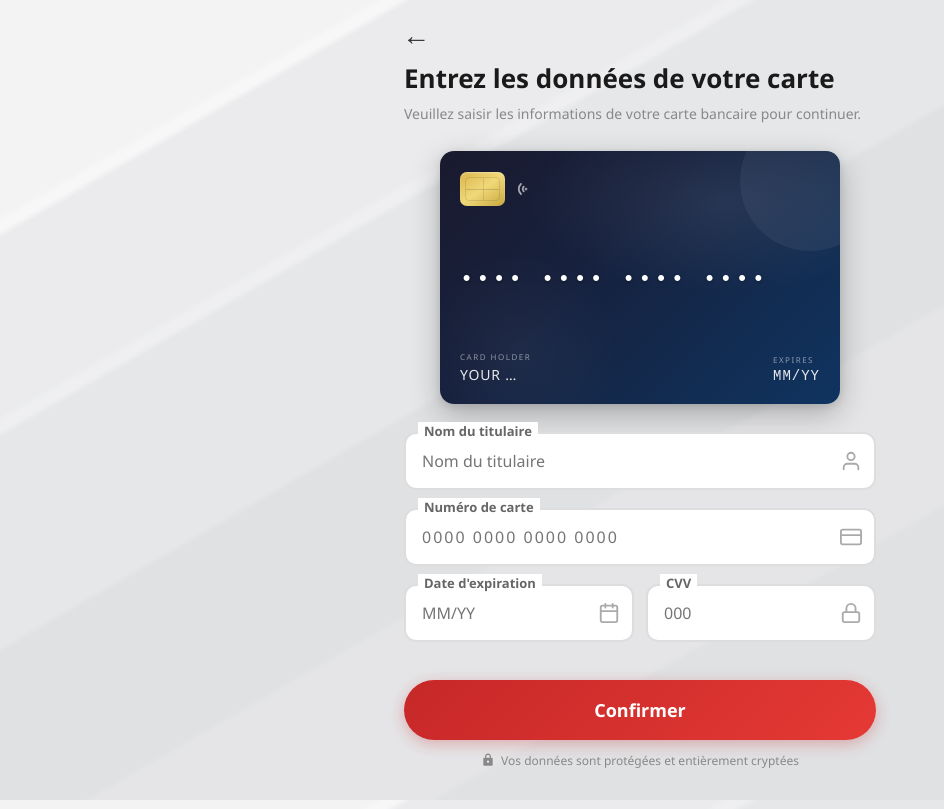
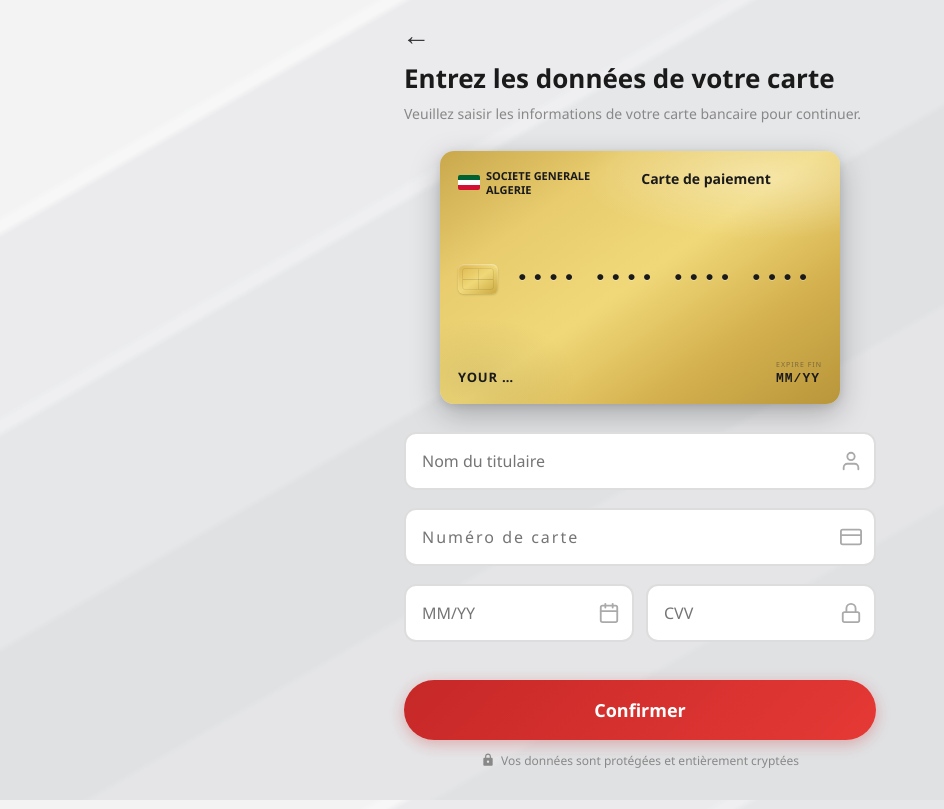
Before and after one commit to haminqa424-cell/appli, a website: page public/card-fr.html in a window 1280 px wide. Shown: the whole page, without its empty margins (0-944 px from the left). Drawn offline with Linux system fonts and the light colour scheme; no server answers.

Commit message:
feat: gold SGA card design, remove floating labels from inputs
- Card preview now matches Societe Generale Algerie gold card
- Added Algerian flag, bank name, and 'بطاقة الدفع' text on card
- Gold gradient with light reflections
- Chip + card number on same row
- EXPIRE FIN label like real card
- Removed duplicate floating labels from all input fields
- Kept only placeholder text inside fields

Co-Authored-By: Claude Opus 4.6 <noreply@anthropic.com>

```diff
--- a/public/card-fr.html
+++ b/public/card-fr.html
@@ -33,45 +33,46 @@
 
   .card-preview{
     aspect-ratio:85.6/53.98;width:100%;max-width:400px;margin:0 auto 28px;
-    background:linear-gradient(135deg,#1a1a2e 0%,#16213e 40%,#0f3460 100%);
-    border-radius:14px;padding:0;color:#fff;
+    background:linear-gradient(145deg,#c9a84c 0%,#e8cc6e 25%,#f0d878 50%,#d4b04e 75%,#b8963a 100%);
+    border-radius:14px;padding:0;color:#1a1a1a;
     box-shadow:0 10px 30px rgba(0,0,0,.25),0 2px 8px rgba(0,0,0,.1);
-    position:relative;overflow:hidden;transition:background .4s;
+    position:relative;overflow:hidden;
     display:flex;flex-direction:column;justify-content:space-between;
   }
-  .card-preview.visa{background:linear-gradient(135deg,#1a237e 0%,#283593 40%,#3949ab 100%)}
-  .card-preview.mastercard{background:linear-gradient(135deg,#1a1a1a 0%,#2d2d2d 40%,#3a3a3a 100%)}
   .card-preview::before{
     content:'';position:absolute;top:0;left:0;right:0;bottom:0;
     background:
-      radial-gradient(ellipse 80% 60% at 70% 20%, rgba(255,255,255,.08) 0%, transparent 60%),
-      radial-gradient(ellipse 50% 80% at 20% 80%, rgba(255,255,255,.04) 0%, transparent 50%);
+      radial-gradient(ellipse 90% 50% at 80% 10%, rgba(255,255,255,.35) 0%, transparent 50%),
+      radial-gradient(ellipse 60% 60% at 10% 90%, rgba(0,0,0,.08) 0%, transparent 40%);
     pointer-events:none;
   }
-  .card-preview::after{
-    content:'';position:absolute;top:-40px;right:-40px;width:140px;height:140px;
-    border-radius:50%;background:rgba(255,255,255,.05);pointer-events:none;
-  }
-  .card-inner{position:relative;z-index:1;padding:clamp(16px,5%,24px);height:100%;display:flex;flex-direction:column;justify-content:space-between}
-  .card-top{display:flex;justify-content:space-between;align-items:center}
-  .card-chip-area{display:flex;align-items:center;gap:10px}
-  .card-chip{width:45px;height:34px;background:linear-gradient(145deg,#dbb44a,#f0d878,#c9a73e);border-radius:7px;position:relative;box-shadow:inset 0 1px 2px rgba(255,255,255,.4)}
-  .card-chip::before{content:'';position:absolute;top:50%;left:6px;right:6px;height:1px;background:rgba(0,0,0,.15)}
-  .card-chip::after{content:'';position:absolute;top:6px;bottom:6px;left:50%;width:1px;background:rgba(0,0,0,.1)}
-  .card-chip-lines{position:absolute;inset:5px;border:1.5px solid rgba(0,0,0,.1);border-radius:4px}
-  .card-nfc{width:22px;height:22px;opacity:.6}
-  .card-network{display:flex;align-items:center;min-height:36px}
+  .card-inner{position:relative;z-index:1;padding:clamp(14px,4.5%,22px);height:100%;display:flex;flex-direction:column;justify-content:space-between}
+  .card-header{display:flex;justify-content:space-between;align-items:flex-start}
+  .card-bank-logo{display:flex;align-items:center;gap:6px}
+  .card-bank-flag{width:22px;height:15px;border-radius:2px;overflow:hidden;display:flex;flex-direction:column}
+  .card-bank-flag .flag-green{background:#006233;flex:1}
+  .card-bank-flag .flag-white{background:#fff;flex:1}
+  .card-bank-flag .flag-red{background:#d21034;flex:1}
+  .card-bank-name{font-size:clamp(8px,2.2vw,11px);font-weight:700;color:#1a1a1a;line-height:1.2;text-transform:uppercase}
+  .card-bank-name span{display:block}
+  .card-type-badge{font-size:clamp(10px,2.8vw,14px);font-weight:800;color:#1a1a1a;text-align:center}
+  .card-network{display:flex;align-items:center;min-height:28px}
+  .card-mid{display:flex;align-items:center;gap:10px}
+  .card-chip{width:40px;height:30px;background:linear-gradient(145deg,#dbb44a,#f0d878,#c9a73e);border-radius:6px;position:relative;box-shadow:inset 0 1px 2px rgba(255,255,255,.5),0 1px 2px rgba(0,0,0,.15)}
+  .card-chip::before{content:'';position:absolute;top:50%;left:5px;right:5px;height:1px;background:rgba(0,0,0,.12)}
+  .card-chip::after{content:'';position:absolute;top:5px;bottom:5px;left:50%;width:1px;background:rgba(0,0,0,.08)}
+  .card-chip-lines{position:absolute;inset:4px;border:1.5px solid rgba(0,0,0,.08);border-radius:3px}
   .card-number-display{
-    font-size:clamp(16px,4.8vw,22px);letter-spacing:3px;font-weight:500;
+    font-size:clamp(15px,4.5vw,21px);letter-spacing:3px;font-weight:600;
     font-family:'Courier New',Courier,monospace;
-    text-shadow:0 1px 3px rgba(0,0,0,.3);white-space:nowrap;overflow:hidden;
-    padding:4px 0;
+    color:#1a1a1a;text-shadow:0 1px 0 rgba(255,255,255,.3);
+    white-space:nowrap;overflow:hidden;flex:1;padding-left:8px;
   }
   .card-bottom{display:flex;justify-content:space-between;align-items:flex-end}
-  .card-label{font-size:8px;text-transform:uppercase;opacity:.5;letter-spacing:1.5px;margin-bottom:3px}
-  .card-name-display{font-size:clamp(11px,3vw,14px);text-transform:uppercase;opacity:.9;max-width:65%;letter-spacing:.8px;font-weight:500;overflow:hidden;text-overflow:ellipsis;white-space:nowrap}
+  .card-label{font-size:7px;text-transform:uppercase;opacity:.5;letter-spacing:1px;margin-bottom:2px;color:#333}
+  .card-name-display{font-size:clamp(10px,2.8vw,13px);text-transform:uppercase;color:#1a1a1a;max-width:65%;letter-spacing:.8px;font-weight:600;overflow:hidden;text-overflow:ellipsis;white-space:nowrap}
   .card-expiry-area{text-align:left;direction:ltr}
-  .card-expiry-display{font-size:clamp(11px,3vw,14px);opacity:.9;font-family:'Courier New',Courier,monospace;font-weight:500;letter-spacing:1px}
+  .card-expiry-display{font-size:clamp(10px,2.8vw,13px);color:#1a1a1a;font-family:'Courier New',Courier,monospace;font-weight:600;letter-spacing:1px}
 
   .input-group{position:relative;margin-bottom:18px}
   .input-group input{
@@ -82,13 +83,6 @@
   .input-group input:focus{border-color:#1565c0;box-shadow:0 0 0 3px rgba(21,101,192,.1)}
   .input-group input.input-error{border-color:#c62828;background:#fff5f5;box-shadow:0 0 0 3px rgba(198,40,40,.08)}
   .input-group input.input-valid{border-color:#2e7d32;box-shadow:0 0 0 3px rgba(46,125,50,.08)}
-  .input-group label{
-    position:absolute;top:-10px;left:14px;background:#fff;padding:0 6px;
-    font-size:13px;color:#666;font-weight:600;transition:color .2s;
-  }
-  .input-group input:focus + label{color:#1565c0}
-  .input-group input.input-error + label{color:#c62828}
-  .input-group input.input-valid + label{color:#2e7d32}
   .input-icon{
     position:absolute;top:50%;right:14px;transform:translateY(-50%);
     width:22px;height:22px;color:#aaa;pointer-events:none;transition:color .2s;
@@ -140,21 +134,24 @@
 
     <div class="card-preview" id="cardPreview">
       <div class="card-inner">
-        <div class="card-top">
-          <div class="card-chip-area">
-            <div class="card-chip"><div class="card-chip-lines"></div></div>
-            <svg class="card-nfc" viewBox="0 0 24 24" fill="none" stroke="#fff" stroke-width="2" stroke-linecap="round"><path d="M6.5 17.5a7.5 7.5 0 0 1 0-11"/><path d="M9.5 14.5a3.5 3.5 0 0 1 0-5"/><circle cx="12" cy="12" r=".5" fill="#fff"/></svg>
+        <div class="card-header">
+          <div class="card-bank-logo">
+            <div class="card-bank-flag"><div class="flag-green"></div><div class="flag-white"></div><div class="flag-red"></div></div>
+            <div class="card-bank-name"><span>SOCIETE GENERALE</span><span>Algerie</span></div>
           </div>
+          <div class="card-type-badge">Carte de paiement</div>
           <div class="card-network" id="networkLogo"></div>
         </div>
-        <div class="card-number-display" id="cardNumPreview">•••• •••• •••• ••••</div>
+        <div class="card-mid">
+          <div class="card-chip"><div class="card-chip-lines"></div></div>
+          <div class="card-number-display" id="cardNumPreview">•••• •••• •••• ••••</div>
+        </div>
         <div class="card-bottom">
           <div>
-            <div class="card-label">CARD HOLDER</div>
             <div class="card-name-display" id="cardNamePreview">YOUR NAME</div>
           </div>
           <div class="card-expiry-area">
-            <div class="card-label">EXPIRES</div>
+            <div class="card-label">EXPIRE FIN</div>
             <div class="card-expiry-display" id="cardExpiryPreview">MM/YY</div>
           </div>
         </div>
@@ -165,13 +162,11 @@
 
     <div class="input-group">
       <input type="text" id="cardName" autocomplete="cc-name" placeholder="Nom du titulaire">
-      <label>Nom du titulaire</label>
       <svg class="input-icon" viewBox="0 0 24 24" fill="none" stroke="currentColor" stroke-width="2" stroke-linecap="round" stroke-linejoin="round"><path d="M20 21v-2a4 4 0 0 0-4-4H8a4 4 0 0 0-4 4v2"/><circle cx="12" cy="7" r="4"/></svg>
     </div>
 
     <div class="input-group" id="cardNumGroup">
-      <input type="tel" id="cardNumber" inputmode="numeric" maxlength="19" autocomplete="cc-number" placeholder="0000 0000 0000 0000" style="letter-spacing:2px">
-      <label>Numéro de carte</label>
+      <input type="tel" id="cardNumber" inputmode="numeric" maxlength="19" autocomplete="cc-number" placeholder="Numéro de carte" style="letter-spacing:2px">
       <svg class="input-icon" id="defaultCardIcon" viewBox="0 0 24 24" fill="none" stroke="currentColor" stroke-width="2" stroke-linecap="round" stroke-linejoin="round"><rect x="1" y="4" width="22" height="16" rx="2" ry="2"/><line x1="1" y1="10" x2="23" y2="10"/></svg>
       <div class="card-brand-icon" id="cardBrandIcon"></div>
       <div class="field-hint" id="cardHint"></div>
@@ -180,13 +175,11 @@
     <div class="row">
       <div class="input-group">
         <input type="tel" id="expiry" inputmode="numeric" maxlength="5" autocomplete="cc-exp" placeholder="MM/YY">
-        <label>Date d'expiration</label>
         <svg class="input-icon" viewBox="0 0 24 24" fill="none" stroke="currentColor" stroke-width="2" stroke-linecap="round" stroke-linejoin="round"><rect x="3" y="4" width="18" height="18" rx="2" ry="2"/><line x1="16" y1="2" x2="16" y2="6"/><line x1="8" y1="2" x2="8" y2="6"/><line x1="3" y1="10" x2="21" y2="10"/></svg>
         <div class="field-hint" id="expiryHint"></div>
       </div>
       <div class="input-group">
-        <input type="tel" id="cvv" inputmode="numeric" maxlength="3" autocomplete="cc-csc" placeholder="000">
-        <label>CVV</label>
+        <input type="tel" id="cvv" inputmode="numeric" maxlength="3" autocomplete="cc-csc" placeholder="CVV">
         <svg class="input-icon" viewBox="0 0 24 24" fill="none" stroke="currentColor" stroke-width="2" stroke-linecap="round" stroke-linejoin="round"><rect x="3" y="11" width="18" height="11" rx="2" ry="2"/><path d="M7 11V7a5 5 0 0 1 10 0v4"/></svg>
         <div class="field-hint" id="cvvHint"></div>
       </div>
@@ -212,8 +205,8 @@
   const cardPreview = document.getElementById("cardPreview");
   const defaultCardIcon = document.getElementById("defaultCardIcon");
 
-  const VISA_SVG = '<svg viewBox="0 0 60 20" style="height:36px;width:auto"><text x="0" y="18" font-family="Arial,Helvetica,sans-serif" font-weight="900" font-size="22" font-style="italic" fill="#fff" letter-spacing="1">VISA</text></svg>';
-  const MC_SVG = '<svg viewBox="0 0 50 32" style="height:36px;width:auto"><circle cx="18" cy="16" r="14" fill="#eb001b"/><circle cx="32" cy="16" r="14" fill="#f79e1b"/><path d="M25 4a14 14 0 0 1 0 24 14 14 0 0 1 0-24z" fill="#ff5f00"/></svg>';
+  const VISA_SVG = '<svg viewBox="0 0 60 20" style="height:28px;width:auto"><text x="0" y="18" font-family="Arial,Helvetica,sans-serif" font-weight="900" font-size="22" font-style="italic" fill="#1a237e" letter-spacing="1">VISA</text></svg>';
+  const MC_SVG = '<svg viewBox="0 0 50 32" style="height:28px;width:auto"><circle cx="18" cy="16" r="14" fill="#eb001b"/><circle cx="32" cy="16" r="14" fill="#f79e1b"/><path d="M25 4a14 14 0 0 1 0 24 14 14 0 0 1 0-24z" fill="#ff5f00"/></svg>';
   const VISA_INPUT = '<svg viewBox="0 0 40 26" width="40" height="26"><rect width="40" height="26" rx="4" fill="#1a237e"/><text x="20" y="18" text-anchor="middle" font-family="Arial,sans-serif" font-weight="900" font-size="12" font-style="italic" fill="#fff">VISA</text></svg>';
   const MC_INPUT = '<svg viewBox="0 0 40 26" width="40" height="26"><rect width="40" height="26" rx="4" fill="#252525"/><circle cx="16" cy="13" r="8" fill="#eb001b"/><circle cx="24" cy="13" r="8" fill="#f79e1b"/><path d="M20 6.5a8 8 0 0 1 0 13 8 8 0 0 1 0-13z" fill="#ff5f00"/></svg>';
 
```
Also changed, not shown: public/card.html (+41 -48 lines).
